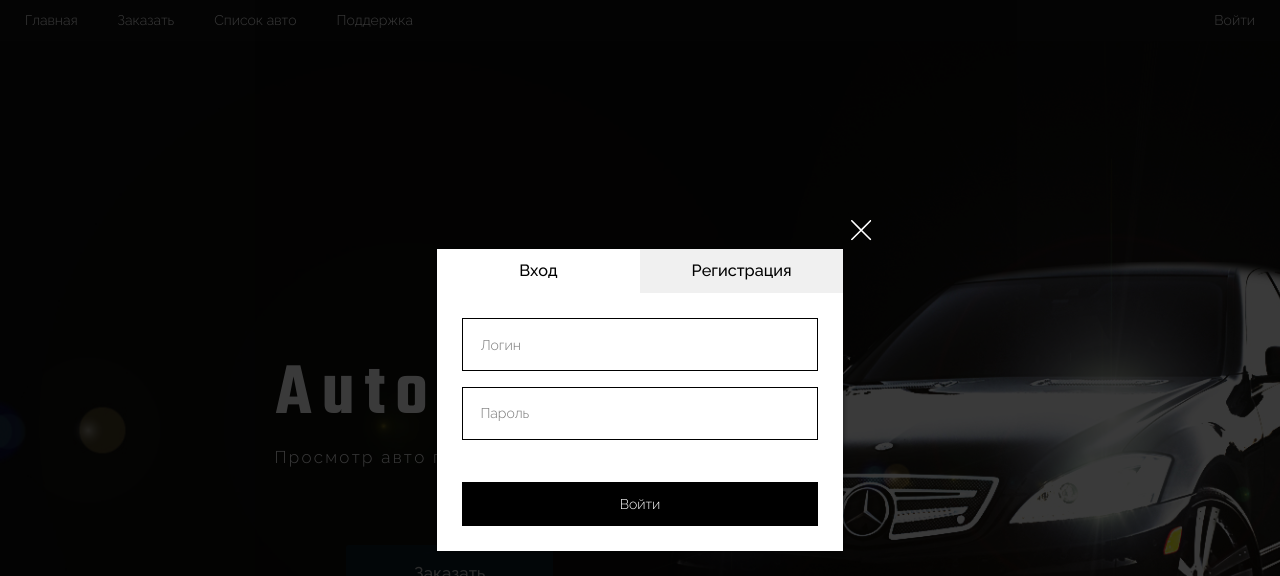
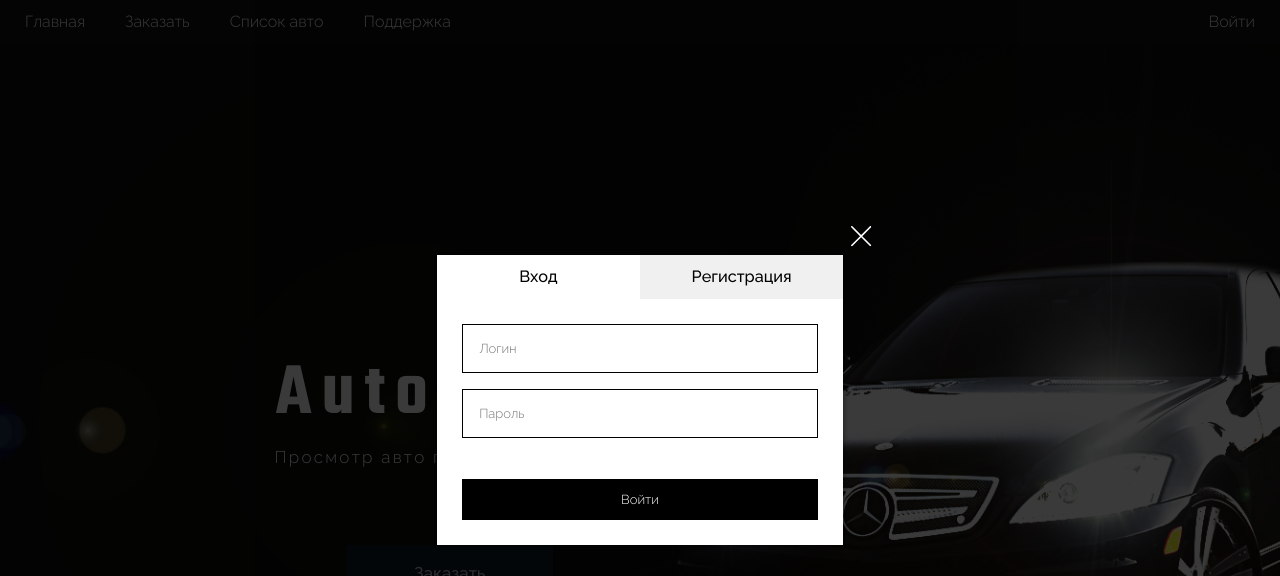
Before and after one commit to reymons/react-spring, a React (Create React App) app: page / in a window 1280 px wide. Both pictures are taken after a click on the element "Войти". Shown: the top 576 px of the page. Built offline with nearby package versions, Linux system fonts and the light colour scheme; no server answers.

Commit message:
some little header changes

```diff
--- a/src/components/Header/Header.module.scss
+++ b/src/components/Header/Header.module.scss
@@ -32,6 +32,7 @@ $link-margin: 40px;
   color: #fff;
   @include createTransition(color, 200ms, 50ms, liner);
   cursor: pointer;
+  font-size: 1.142857em;
 }
 
 .link:hover {
--- a/src/components/Header/Login/Forms/LoginForm.jsx
+++ b/src/components/Header/Login/Forms/LoginForm.jsx
@@ -19,14 +19,15 @@ const schema = yup.object().shape({
     .required("Необходимо ввести пароль")
 })
 
-const LoginForm = ({ isAuthForm, logIn, isFetching }) => {
+const LoginForm = ({ logIn, isFetching }) => {
   const { register, handleSubmit, formState: { errors } } = useForm({
     mode: "onChange",
     resolver: yupResolver(schema)
   });
 
   const onFormSubmit = (data) => {
-    logIn(data);
+    Promise.resolve(logIn(data))
+      .then(() => document.body.style.overflow = "auto");
   }
 
   return (
--- a/src/components/Header/Login/Forms/RegisterForm.jsx
+++ b/src/components/Header/Login/Forms/RegisterForm.jsx
@@ -53,7 +53,8 @@ const RegisterForm = ({ registerUser, isFetching }) => {
   });
 
   const onFormSubmit = (data) => {
-    registerUser(data);
+    Promise.resolve(registerUser(data))
+      .then(() => document.body.style.overflow = "auto");
   }
 
   // const normalizePhoneNumber = (e) => {
--- a/src/components/Header/Login/Login.module.scss
+++ b/src/components/Header/Login/Login.module.scss
@@ -61,7 +61,7 @@ input {
   height: getEmValue(60px, $base-font);
   padding: 0 getEmValue(20px, $base-font);
   border: 1px solid black;
-  font-size: 14px;
+  font-size: 1em;
 }
 
 input:last-child {
@@ -80,7 +80,7 @@ input:last-child {
 }
 
 .btn {
-  font-size: 14px;
+  font-size: 1em;
   width: 100%;
   padding: getEmValue(15px, $base-font) 0;
   background-color: #000;
```
